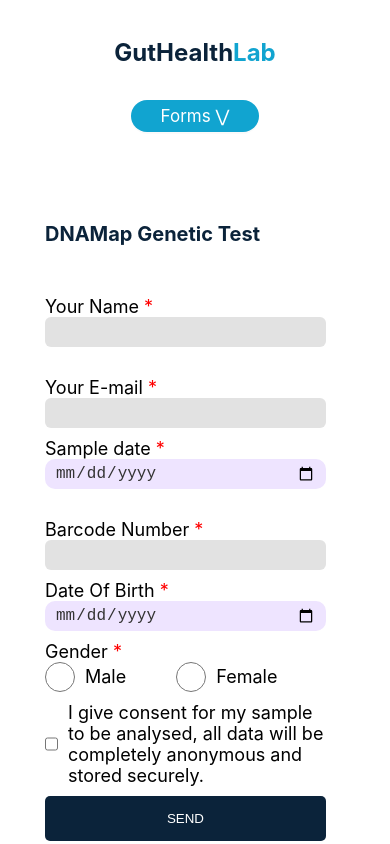
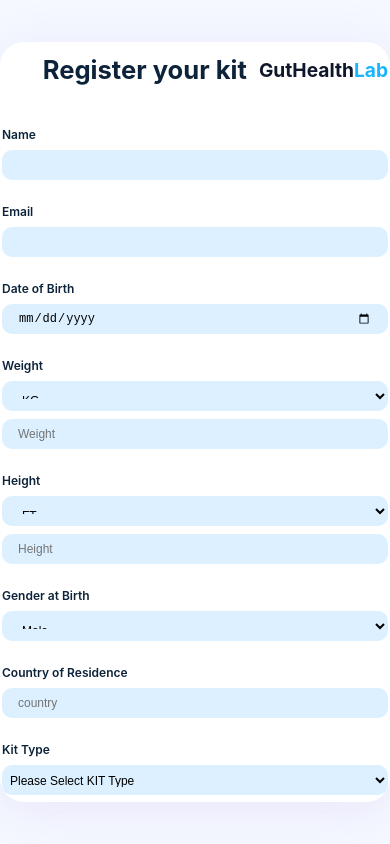
Before and after one commit to MuhammadSaadEhsan/GutHealthLab, a React (Create React App) app: page /dnaform in a window 390 px wide. Built offline with nearby package versions, Linux system fonts and the light colour scheme.

Commit message:
complete form

```diff
--- a/src/App.js
+++ b/src/App.js
@@ -77,7 +77,7 @@
 import Candida from "./pages/candida";
 import LabRecieved from "./pages/labRecieved";
 import OralMicrobiome from "./pages/oralmicro";
-import MicrobiomeForm from "./pages/microbiomeForm";
+// import MicrobiomeForm from "./pages/microbiomeForm";
 import NewMicrobiomeForm from "./pages/NewMicrobiomeForm";
 import NewMicrobiomeFormFull from "./pages/NewMicrobiomeForm.full";
 
@@ -173,19 +173,19 @@
       {!hideNavRoutes.includes(location.pathname)}
       <Routes>
         <Route path="/" element={<Index />} />
-        <Route path="/form" element={<Form />} />
+        <Route path="/form" element={<NewMicrobiomeFormFull />} />
         <Route path="/thankyou" element={<Thankyou />} />
         <Route path="/thank-you" element={<Thankyou2 />} />
-        <Route path="/thank-youu" element={<Thankyou3 />} />
-        <Route path="/dnaform" element={<Dnaform />} />
-        <Route path="/foodsensitivityform" element={<Fsform />} />
-        <Route path="/parasitologyform" element={<Praform />} />
-        <Route path="/candidaform" element={<Candida />} />
+        <Route path="/thank-youu" element={<NewMicrobiomeFormFull />} />
+        <Route path="/dnaform" element={<NewMicrobiomeFormFull />} />
+        <Route path="/foodsensitivityform" element={<NewMicrobiomeFormFull />} />
+        <Route path="/parasitologyform" element={<NewMicrobiomeFormFull />} />
+        <Route path="/candidaform" element={<NewMicrobiomeFormFull />} />
         <Route path="/labrecieved" element={<LabRecieved />} />
-        <Route path="/oralmicrobiomeform" element={<OralMicrobiome />} />
-  <Route path="/registeryourkits" element={<MicrobiomeForm />} />
+        <Route path="/oralmicrobiomeform" element={<NewMicrobiomeFormFull />} />
+
   <Route path="/new-microbiome-form" element={<NewMicrobiomeForm />} />
-  <Route path="/new-microbiome-form-full" element={<NewMicrobiomeFormFull />} />
+  <Route path="/registeryourkits" element={<NewMicrobiomeFormFull />} />
 
       </Routes>
     </>
--- a/src/pages/NewMicrobiomeForm.full.css
+++ b/src/pages/NewMicrobiomeForm.full.css
@@ -3,13 +3,13 @@
   justify-content: center;
   align-items: center;
   min-height: 100vh;
-  background: #f4e9ff;
+  background: #f5f8ff;
   max-height: 100vh;
   overflow-y: auto;
   -ms-overflow-style: none;
-  /* IE and Edge */
+
   scrollbar-width: none;
-  /* Firefox */
+
 }
 
 .new-microbiome-form-wrapper::-webkit-scrollbar {
@@ -17,7 +17,7 @@
 }
 
 .new-microbiome-form {
-  background: #fff;
+  background: #ffffff;
   border-radius: 24px;
   padding: 48px 48px 32px 48px;
   max-width: 1500px;
@@ -27,9 +27,9 @@
   max-height: 90vh;
   overflow-y: auto;
   -ms-overflow-style: none;
-  /* IE and Edge */
+
   scrollbar-width: none;
-  /* Firefox */
+
 }
 
 .new-microbiome-form::-webkit-scrollbar {
@@ -37,8 +37,8 @@
 }
 
 .form-header-row {
-  display: flex;
-  justify-content: center;
+  display: grid;
+  grid-template-columns: 1fr auto 1fr;
   align-items: center;
   margin-bottom: 32px;
   gap: 24px;
@@ -46,11 +46,25 @@
 }
 
 .form-header-row h2 {
+  grid-column: 2;
   font-size: 2.5rem;
   font-weight: 700;
   margin: 0;
   text-align: center;
-  width: 100%;
+  color: #0d2339;
+}
+
+.main-heading {
+  grid-column: 3;
+  justify-self: end;
+  margin: 0;
+  font-size: 2rem;
+  font-weight: 700;
+  color: #0f172a;
+}
+
+.main-heading span {
+  color: #19b5ff;
 }
 
 .logo-img {
@@ -70,13 +84,12 @@
   width: 100%;
 }
 
-/* Make the second row (Weight, Height, Gender, Country, Kit ID, Sample Date) in a single line */
+
 .form-grid .weight-group,
 .form-grid .height-group,
 .form-grid .gender-group,
 .form-grid .country-group,
-.form-grid .kitid-group,
-.form-grid .sampledate-group {
+.form-grid .kitid-group {
   grid-row: 2;
 }
 
@@ -85,6 +98,16 @@
 .form-grid .dob-group {
   grid-row: 1;
   grid-column: span 2;
+}
+
+/* Place the two date fields side by side on the first row */
+.form-grid .dob-group {
+  grid-column: 5;
+}
+
+.form-grid .sampledate-group {
+  grid-row: 1;
+  grid-column: 6;
 }
 
 .form-grid .weight-group {
@@ -103,11 +126,13 @@
   grid-column: 4;
 }
 
-.form-grid .kitid-group {
+.form-grid .kittype-group {
+  grid-row: 2;
   grid-column: 5;
 }
 
-.form-grid .sampledate-group {
+.form-grid .kitid-group {
+  grid-row: 2;
   grid-column: 6;
 }
 
@@ -117,9 +142,41 @@
   }
 }
 
+/* Laptops around 1366px wide: switch to 3 columns to avoid crowding */
+@media (max-width: 1360px) {
+  .form-grid {
+    grid-template-columns: repeat(3, 1fr);
+  }
+  .form-grid > .form-group {
+    grid-row: auto;
+  }
+  .form-grid .name-group,
+  .form-grid .email-group,
+  .form-grid .dob-group,
+  .form-grid .weight-group,
+  .form-grid .height-group,
+  .form-grid .gender-group,
+  .form-grid .country-group,
+  .form-grid .kitid-group,
+  .form-grid .sampledate-group,
+  .form-grid .kittype-group {
+    grid-column: span 3;
+  }
+  .kittype-group select {
+    width: 100%;
+    min-width: 0;
+    box-sizing: border-box;
+  }
+}
+
 @media (max-width: 1200px) {
   .form-grid {
     grid-template-columns: repeat(3, 1fr);
+  }
+
+  /* Allow the grid to auto-flow vertically at this breakpoint */
+  .form-grid > .form-group {
+    grid-row: auto;
   }
 
   .form-grid .name-group,
@@ -136,6 +193,11 @@
   .form-grid .sampledate-group {
     grid-column: span 3;
   }
+
+  /* Remove rigid min width so tablets can scale */
+  .new-microbiome-form {
+    min-width: 0;
+  }
 }
 
 .form-group {
@@ -146,7 +208,8 @@
 .form-group label {
   margin-bottom: 8px;
   font-weight: 600;
-  color: #222;
+  color: #0d2339;
+  font-size: 12px;
 }
 
 .form-group input,
@@ -154,9 +217,124 @@
   padding: 12px 16px;
   border-radius: 10px;
   border: none;
-  background: #f0eaff;
-  font-size: 15px;
+  background: #dcf0ff;
+  font-size: 12px;
   margin-bottom: 0;
+  width: 100%;
+  min-width: 0;
+  box-sizing: border-box;
+}
+/* Kit Type select specific responsive tweaks */
+.kittype-group select {
+  width: 100%;
+  min-width: 0;
+  font-size: 12px;
+  box-sizing: border-box;
+}
+@media (max-width: 700px) {
+  .kittype-group select {
+    font-size: 12px;
+    padding: 10px 8px;
+  }
+}
+@media (max-width: 400px) {
+  .kittype-group select {
+    font-size: 12px;
+    padding: 8px 4px;
+  }
+}
+
+/* Composite Kit ID (T4- [code] -YGM) */
+.kitid-composite {
+  display: flex;
+  flex-direction: row;
+  flex-wrap: wrap;
+  align-items: center;
+  gap: 6px;
+  background: #dcf0ff;
+  border-radius: 10px;
+  padding: 1px 8px;
+  width: 100%;
+  min-height: 40px;
+  justify-content: flex-start;
+  overflow: visible;
+  box-sizing: border-box;
+}
+
+.kitid-composite .segment {
+  color: #6b7280;
+  font-weight: 700;
+  white-space: nowrap;
+  flex: none;
+  font-size: 12px;
+}
+
+.kitid-composite input {
+  border: none;
+  background: transparent;
+  font-size: 12px;
+  outline: none;
+  flex: 1 1 60px;
+  padding: 0 4px;
+  min-width: 0;
+  text-align: center;
+  font-weight: 600;
+  color: #6b7280;
+  overflow: hidden;
+  text-overflow: ellipsis;
+  box-sizing: border-box;
+}
+@media (max-width: 900px) {
+  .kitid-composite {
+    flex-wrap: wrap;
+    gap: 4px;
+    padding: 6px 4px;
+  }
+  .kitid-composite .segment {
+    font-size: 0.95em;
+  }
+  .kitid-composite input {
+    font-size: 0.95em;
+    min-width: 0;
+    max-width: 100px;
+  }
+}
+@media (max-width: 600px) {
+  .kitid-composite {
+    flex-wrap: wrap;
+    gap: 2px;
+    padding: 4px 2px;
+  }
+  .kitid-composite .segment {
+    font-size: 0.9em;
+  }
+  .kitid-composite input {
+    font-size: 0.9em;
+    min-width: 0;
+    max-width: 80px;
+  }
+}
+@media (max-width: 400px) {
+  .kitid-composite {
+    flex-direction: column;
+    align-items: stretch;
+    gap: 2px;
+    padding: 2px 1px;
+  }
+  .kitid-composite .segment {
+    font-size: 0.85em;
+    text-align: left;
+  }
+  .kitid-composite input {
+    font-size: 0.85em;
+    min-width: 0;
+    max-width: 100%;
+    text-align: center;
+  }
+}
+
+.kitid-composite input::placeholder {
+  color: #8a93a0;
 }
 
 .row-flex {
@@ -173,7 +351,13 @@
   font-weight: 700;
   margin-bottom: 12px;
   display: block;
-  color: #2b2146;
+  color: #0d2339;
+}
+
+.error-text {
+  color: #d32f2f;
+  font-size: 13px;
+  margin: 6px 0 10px 0;
 }
 
 .checkbox-grid {
@@ -182,7 +366,7 @@
   gap: 14px 20px;
 }
 
-/* New checkbox-styled pills */
+
 .pill-checkbox {
   display: inline-flex;
   align-items: center;
@@ -213,7 +397,7 @@
   width: 20px;
   height: 20px;
   border-radius: 6px;
-  background: #f0eaff;
+  background: #dcf0ff;
   color: transparent;
   font-size: 14px;
   box-shadow: inset 0 0 0 2px #ddd2ff;
@@ -234,13 +418,12 @@
   box-shadow: none;
 }
 
-/* Pill toggle button to mimic reference chips with right switch */
 .pill-toggle {
   display: flex;
   align-items: center;
   justify-content: space-between;
   width: 100%;
-  background: #efeaff;
+  background: #dcf0ff;
   border-radius: 12px;
   padding: 14px 16px;
   border: none;
@@ -260,10 +443,11 @@
   width: 34px;
   height: 20px;
   border-radius: 999px;
-  background: #ddd2ff;
+  background: #a7dbfc;
   position: relative;
   flex: none;
 }
+
 
 .pill-toggle .switch::after {
   content: "";
@@ -272,23 +456,25 @@
   left: 2px;
   width: 16px;
   height: 16px;
-  background: #ffffff;
+  background: #6dc2fc;
   border-radius: 50%;
   transition: left 0.2s ease;
   box-shadow: 0 1px 2px rgba(0, 0, 0, 0.2);
 }
 
 .pill-toggle.selected {
-  background: #ede7ff;
+  background: #8dccff;
   box-shadow: inset 0 0 0 1px #7c73f3;
 }
 
 .pill-toggle.selected .switch {
-  background: #7c73f3;
+  background: #a7dbfc
+  ;
 }
 
 .pill-toggle.selected .switch::after {
   left: 16px;
+  background: #0d2339;
 }
 
 .button-group {
@@ -306,10 +492,6 @@
   width: 100%;
 }
 
-/* Reuse pill style for diet/eating buttons */
-.diet-btn {
-  /* kept for backwards compatibility if used elsewhere */
-}
 
 .form-actions {
   display: flex;
@@ -337,12 +519,12 @@
   justify-content: flex-start;
 }
 
-/* Make Yes/No group take remaining space on the left */
+
 .antibiotic-row .antibiotic-toggle {
   flex: 1;
 }
 
-/* Row to align Yes/No and Submit on one line */
+
 .antibiotic-row {
   display: grid;
   grid-template-columns: 1fr auto;
@@ -359,7 +541,7 @@
 
 .inline-submit {
   padding: 12px 24px;
-  background: #7c73f3;
+  background: #8dccff;
   color: #fff;
   border: none;
   border-radius: 10px;
@@ -374,7 +556,7 @@
   filter: brightness(0.98);
 }
 
-/* Antibiotics custom pill buttons like reference image */
+
 .antibiotic-pill {
   display: inline-flex;
   align-items: center;
@@ -382,7 +564,7 @@
   padding: 12px 20px;
   border-radius: 10px;
   border: none;
-  background: #ede7ff;
+  background: #dcf0ff;
   color: #3a2d5e;
   font-weight: 600;
   cursor: pointer;
@@ -403,7 +585,7 @@
   width: 18px;
   height: 18px;
   border-radius: 6px;
-  background: #f0eaff;
+  background: #dcf0ff;
   color: transparent;
   font-size: 12px;
   box-shadow: inset 0 0 0 2px #ddd2ff;
@@ -419,28 +601,29 @@
 }
 
 .antibiotic-pill.selected {
-  background: #6f66f0;
+  background: #8dccff;
   color: #fff;
   box-shadow: 0 6px 18px rgba(124, 115, 243, 0.35);
 }
 
 .antibiotic-pill.selected .check-icon {
-  background: #5f56e8;
+  background: #8dccff;
   color: #fff;
   box-shadow: none;
 }
 
 .antibiotic-pill.no {
-  background: #efeaff;
+  background: #dcf0ff;
+  margin-left: 10px;
 }
 
 .antibiotic-pill.no.selected {
-  background: #dcd6ff;
-  color: #5a52d8;
+  background: #8dccff;
+  color: #fff;
   box-shadow: inset 0 0 0 1px #c9c3ff;
 }
 
-/* Antibiotics uses the same pill-toggle */
+
 @media (max-width: 1024px) {
 
   .form-grid,
@@ -459,15 +642,29 @@
   .inline-submit {
     width: 200px;
   }
+
+
+  .row-flex {
+    flex-wrap: wrap;
+  }
 }
 
 @media (max-width: 700px) {
   .new-microbiome-form {
     padding: 12px 2px;
+    min-width: 0;
   }
 
   .form-header-row {
-    gap: 16px;
+    gap: 12px;
+  }
+
+  .form-header-row h2 {
+    font-size: 1.6rem;
+  }
+
+  .main-heading {
+    font-size: 1.2rem;
   }
 
   .form-grid,
@@ -482,4 +679,19 @@
   .form-actions {
     justify-content: center;
   }
+
+
+  .row-flex {
+    flex-direction: column;
+    gap: 8px;
+  }
+
+  .form-group input,
+  .form-group select {
+    width: 100%;
+  }
+
+  .form-header-row h2 {
+    font-size: 1.6rem;
+  }
 }
--- a/src/pages/NewMicrobiomeForm.full.jsx
+++ b/src/pages/NewMicrobiomeForm.full.jsx
@@ -13,15 +13,24 @@
     heightUnit: "FT",
     gender: "Male",
     country: "",
+    kitType: "",
     kitId: "",
     sampleDate: "",
     health: [],
     diet: "",
     eatingHabits: [],
-    antibiotics: null,
+    antibiotics: false,
   });
 
-  // Options
+
+  const [errors, setErrors] = useState({
+    health: "",
+    diet: "",
+    eatingHabits: "",
+    antibiotics: "",
+  });
+
+
   const healthOptions = [
     "Irritable Bowel Syndrome",
     "Inflammatory Bowel Disease",
@@ -51,8 +60,16 @@
     "High Carbohydrate",
     "Low Carbohydrate",
   ];
+  const kitTypeOptions = [
+    "Microbiome",
+    "Oral Microbiome",
+    "Candida",
+    "DNA",
+    "FoodSensitivityMap",
+    "PRA",
+  ];
 
-  // Handlers
+
   const handleChange = (e) => {
     const { name, value } = e.target;
     setForm((prev) => ({ ...prev, [name]: value }));
@@ -64,12 +81,31 @@
         ? { ...prev, [name]: arr.filter((v) => v !== value) }
         : { ...prev, [name]: [...arr, value] };
     });
+    setErrors((prev) => ({ ...prev, [name]: "" }));
   };
   const handleRadio = (name, value) => {
     setForm((prev) => ({ ...prev, [name]: value }));
+    setErrors((prev) => ({ ...prev, [name]: "" }));
   };
   const handleSubmit = (e) => {
     e.preventDefault();
+    // const nextErrors = {
+    //   health: form.health.length === 0 ? "Please select at least one option." : "",
+    //   diet: form.diet ? "" : "Please select your diet type.",
+    //   eatingHabits: form.eatingHabits.length === 0 ? "Please select at least one eating habit." : "",
+    // };
+    // setErrors(nextErrors);
+    // const hasError = Object.values(nextErrors).some((m) => m);
+    // if (hasError) return;
+    // Log full form data to console
+    // Using JSON stringify for easy readability
+    // eslint-disable-next-line no-console
+    let kitIdValue = form.kitId;
+    if (form.kitType === "FoodSensitivityMap") {
+      kitIdValue = `T4-${form.kitId}-YGM`;
+    }
+    const formToLog = { ...form, kitId: kitIdValue };
+    console.log("Form data:", JSON.parse(JSON.stringify(formToLog)));
     alert("Form submitted!");
   };
 
@@ -90,22 +126,46 @@
       <form className="new-microbiome-form" onSubmit={handleSubmit}>
         <div className="form-header-row">
           <h2>Register your kit</h2>
+          <p className="main-heading">
+          GutHealth<span>Lab</span>
+        </p>
           {/* <img src="/logo512.png" alt="GutMapDx" className="logo-img" /> */}
+
         </div>
         <div className="form-grid">
-          <div className="form-group name-group"><label>Name</label><input name="name" value={form.name} onChange={handleChange} /></div>
-          <div className="form-group email-group"><label>Email</label><input name="email" value={form.email} onChange={handleChange} /></div>
-          <div className="form-group dob-group"><label>Date of Birth</label><input name="dob" type="date" value={form.dob} onChange={handleChange} /></div>
+          <div className="form-group name-group"><label>Name</label><input name="name" value={form.name} onChange={handleChange} required /></div>
+          <div className="form-group email-group"><label>Email</label><input name="email" value={form.email} onChange={handleChange} type="email" required /></div>
+          <div className="form-group dob-group"><label>Date of Birth</label><input name="dob" type="date" value={form.dob} onChange={handleChange} required /></div>
 
-          <div className="form-group weight-group"><label>Weight</label><div className="row-flex"><select name="weightUnit" value={form.weightUnit} onChange={handleChange}><option>KG</option><option>LB</option></select><input name="weight" value={form.weight} onChange={handleChange} placeholder="Weight" /></div></div>
-          <div className="form-group height-group"><label>Height</label><div className="row-flex"><select name="heightUnit" value={form.heightUnit} onChange={handleChange}><option>FT</option><option>CM</option></select><input name="height" value={form.height} onChange={handleChange} placeholder="Height" /></div></div>
-          <div className="form-group gender-group"><label>Gender at Birth</label><select name="gender" value={form.gender} onChange={handleChange}><option>Male</option><option>Female</option><option>Other</option></select></div>
-          <div className="form-group country-group"><label>Country of Residence</label><input name="country" value={form.country} onChange={handleChange} placeholder="country" /></div>
-          <div className="form-group kitid-group"><label>Kit ID</label><input name="kitId" value={form.kitId} onChange={handleChange} /></div>
-          <div className="form-group sampledate-group"><label>Sample Date</label><input name="sampleDate" type="date" value={form.sampleDate} onChange={handleChange} /></div>
+
+          <div className="form-group weight-group"><label>Weight</label><div className="row-flex"><select name="weightUnit" value={form.weightUnit} onChange={handleChange} required><option>KG</option><option>LB</option></select><input name="weight" value={form.weight} onChange={handleChange} placeholder="Weight" required /></div></div>
+          <div className="form-group height-group"><label>Height</label><div className="row-flex"><select name="heightUnit" value={form.heightUnit} onChange={handleChange} required><option>FT</option><option>CM</option></select><input name="height" value={form.height} onChange={handleChange} placeholder="Height" required /></div></div>
+          <div className="form-group gender-group"><label>Gender at Birth</label><select name="gender" value={form.gender} onChange={handleChange} required><option>Male</option><option>Female</option><option>Other</option></select></div>
+          <div className="form-group country-group"><label>Country of Residence</label><input name="country" value={form.country} onChange={handleChange} placeholder="country" required /></div>
+          <div className="form-group kittype-group"><label>Kit Type</label><select name="kitType" value={form.kitType} onChange={handleChange} required><option value="" disabled hidden>Please Select KIT Type</option>{kitTypeOptions.map((opt)=> (<option key={opt} value={opt}>{opt}</option>))}</select></div>
+          <div className="form-group kitid-group"><label>Kit ID</label>{form.kitType === "FoodSensitivityMap" ? (
+            <div className="kitid-composite">
+              <span className="segment prefix">T4-</span>
+            <input
+              name="kitId"
+              type="number"
+              value={form.kitId}
+              onChange={handleChange}
+              placeholder="Kit-Code"
+              required
+
+              inputMode="numeric"
+            />
+              <span className="segment suffix">-YGM</span>
+            </div>
+          ) : (
+            <input name="kitId" value={form.kitId} onChange={handleChange} required />
+          )}</div>
+          <div className="form-group sampledate-group"><label>Sample Date</label><input name="sampleDate" type="date" value={form.sampleDate} onChange={handleChange} required /></div>
         </div>
         <div className="section">
           <label>Do you have any of the below health conditions or concerns?</label>
+          {errors.health && <div className="error-text">{errors.health}</div>}
           <div className="checkbox-grid">
             {healthOptions.map((opt) => (
               <PillToggle
@@ -120,6 +180,7 @@
         </div>
         <div className="section">
           <label>What best describes your diet type?</label>
+          {errors.diet && <div className="error-text">{errors.diet}</div>}
           <div className="button-group">
             {dietOptions.map((opt) => (
               <PillToggle
@@ -134,6 +195,7 @@
         </div>
         <div className="section">
           <label>Do you follow any of these eating habits?</label>
+          {errors.eatingHabits && <div className="error-text">{errors.eatingHabits}</div>}
           <div className="button-group">
             {eatingOptions.map((opt) => (
               <PillToggle
```
Also changed, not shown: src/pages/MicrobiomeForm.js (added), src/pages/register.css (added), src/pages/registerkits.css (added), src/pages/registerkits.table.css (added).
